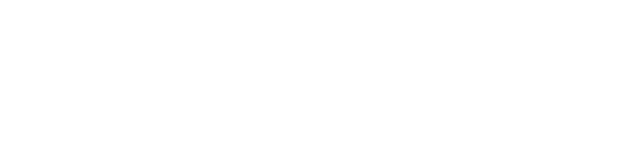
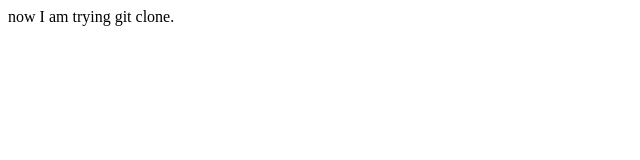
Before and after one commit to Payal-Moghariya/GITLearn, a plain HTML site: page fold2/f2check1.html in a window 1280 px wide. Shown: the whole page, without its empty margins (0-640 px from the left). Drawn offline with Linux system fonts and the light colour scheme.

Commit message:
On clone

```diff
--- a/fold2/f2check1.html
+++ b/fold2/f2check1.html
@@ -2,4 +2,7 @@
     <title>
        <p> test title 2. </p>
     </title>
+    <body>
+        now I am trying git clone.
+    </body>
 </html>
```
